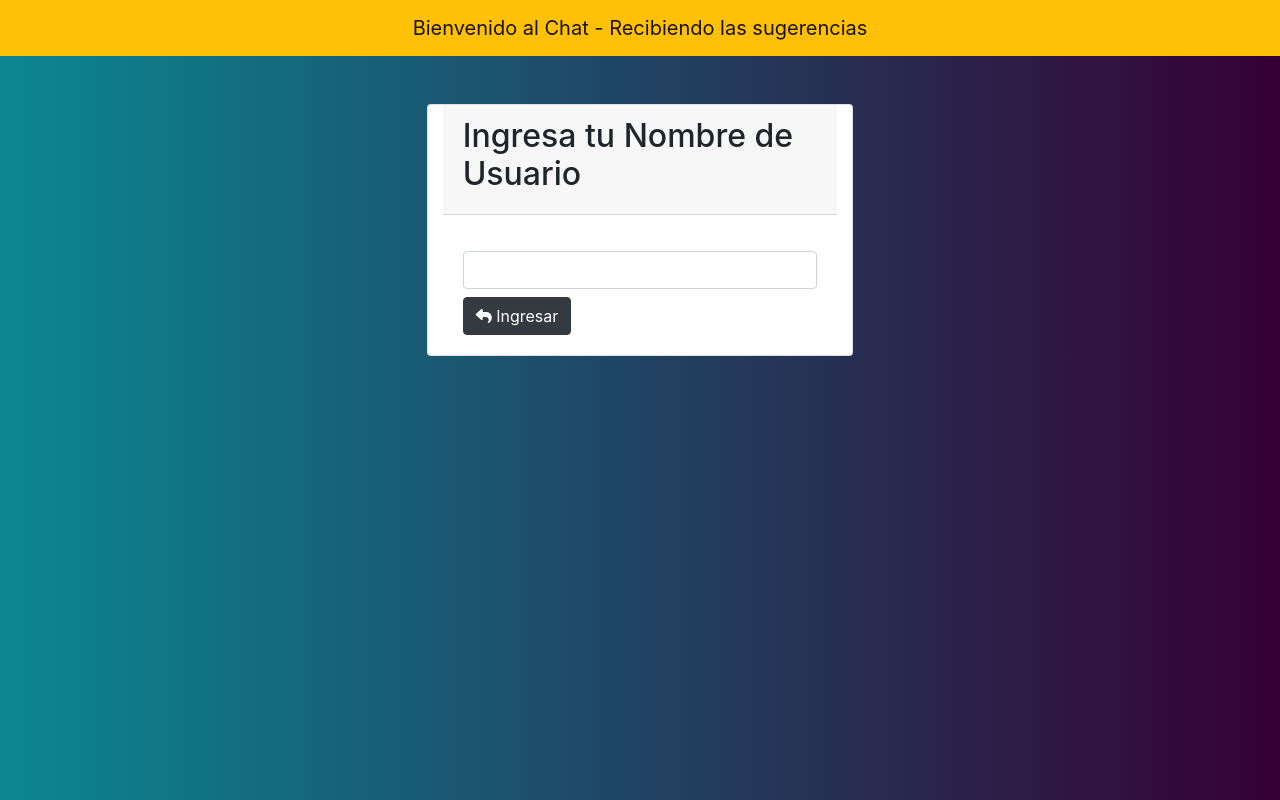
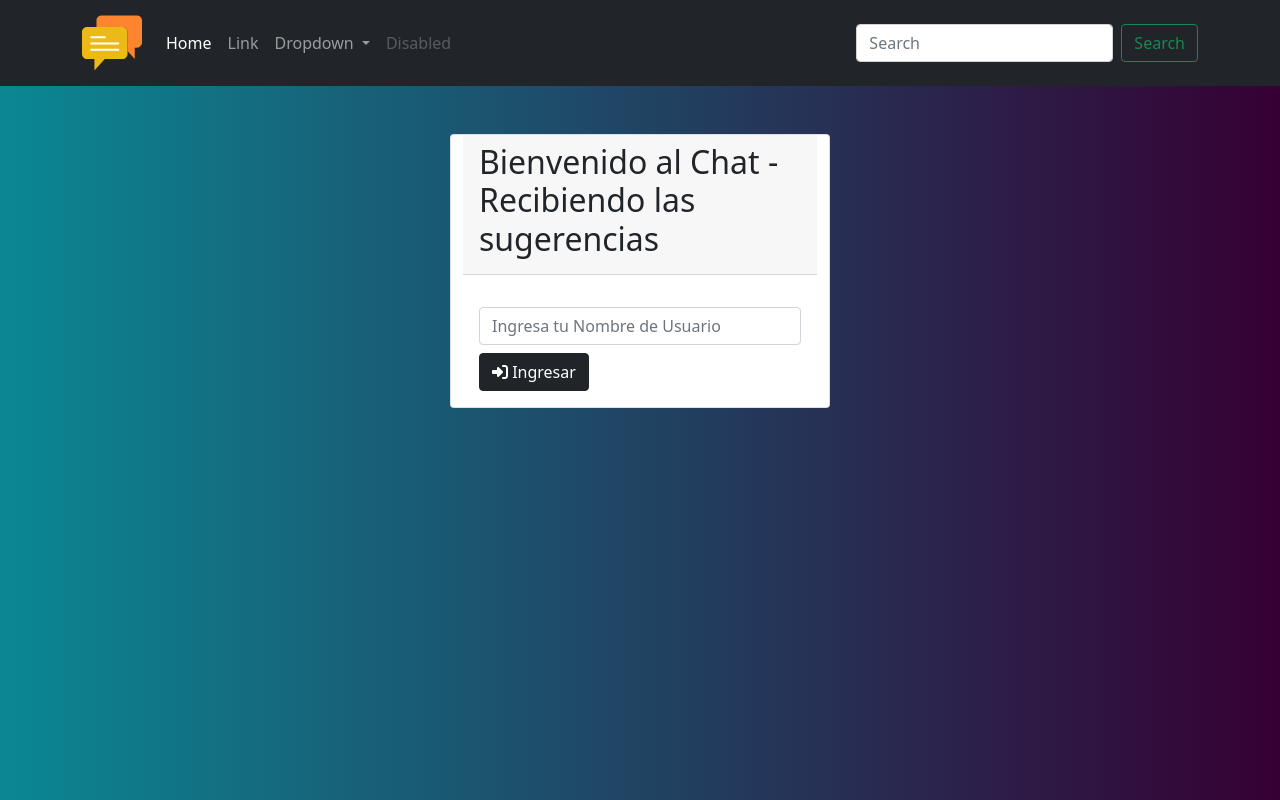
Before and after one commit to Edu7v7/chatReal, a website: page src/public/index.html in a window 1280 px wide. Drawn offline with nearby package versions, Linux system fonts and the light colour scheme; no server answers.

Commit message:
Agregando alguna mejora visual

```diff
--- a/src/public/css/main.css
+++ b/src/public/css/main.css
@@ -17,3 +17,7 @@ body{
     color: gray;
     font-style: italic;
 }
+
+.navbar-brand img {
+    width: 60px;
+}
--- a/src/public/index.html
+++ b/src/public/index.html
@@ -2,38 +2,80 @@
 <html lang="es">
 <head>
     <meta charset="UTF-8">
+    <meta http-equiv="X-UA-Compatible" content="IE=edge">
+    <meta name="viewport" content="width=device-width, initial-scale=1.0">
     <!-- BOOTSTRAP -->
-    <link rel="stylesheet" href="https://cdn.jsdelivr.net/npm/bootstrap@4.6.1/dist/css/bootstrap.min.css" integrity="sha384-zCbKRCUGaJDkqS1kPbPd7TveP5iyJE0EjAuZQTgFLD2ylzuqKfdKlfG/eSrtxUkn" crossorigin="anonymous">
+    <link href="https://cdn.jsdelivr.net/npm/bootstrap@5.0.2/dist/css/bootstrap.min.css" rel="stylesheet" integrity="sha384-EVSTQN3/azprG1Anm3QDgpJLIm9Nao0Yz1ztcQTwFspd3yD65VohhpuuCOmLASjC" crossorigin="anonymous">
+    <link rel="stylesheet" href="css/main.css">
+    <link rel="shortcut icon" href="/img/icon.chat.svg" type="image/x-icon">
+    <title>Chat JavaScript</title>
     <!-- FUENTE DE ICONOS -->
     <script src="https://kit.fontawesome.com/c1e6ca8ee2.js" crossorigin="anonymous"></script>
 
-    <meta http-equiv="X-UA-Compatible" content="IE=edge">
-    <meta name="viewport" content="width=device-width, initial-scale=1.0">
-    <link rel="stylesheet" href="css/main.css">
     <script src="https://code.jquery.com/jquery-3.6.0.min.js" integrity="sha256-/xUj+3OJU5yExlq6GSYGSHk7tPXikynS7ogEvDej/m4=" crossorigin="anonymous"></script>
+    <script src="https://cdn.jsdelivr.net/npm/bootstrap@5.0.2/dist/js/bootstrap.bundle.min.js" integrity="sha384-MrcW6ZMFYlzcLA8Nl+NtUVF0sA7MsXsP1UyJoMp4YLEuNSfAP+JcXn/tWtIaxVXM" crossorigin="anonymous"></script>
     <script src="/socket.io/socket.io.js" charset="utf-8"></script>
     <script src="/js/main.js" charset="utf-8"></script>
-    <title>Chat JavaScript</title>
 </head>
 <body>
 
-    <nav class="navbar navbar-light bg-warning">
-        <a class="navbar-brand mx-auto" href="/">Bienvenido al Chat - Recibiendo las sugerencias</a>
+    <nav class="navbar navbar-expand-lg navbar-dark bg-dark">
+        <div class="container">
+          <a class="navbar-brand" href="/">
+            <img src="/img/icon.chat.svg" alt="">
+          </a>
+          <button class="navbar-toggler" type="button" data-bs-toggle="collapse" data-bs-target="#navbarSupportedContent" aria-controls="navbarSupportedContent" aria-expanded="false" aria-label="Toggle navigation">
+            <span class="navbar-toggler-icon"></span>
+          </button>
+          <div class="collapse navbar-collapse" id="navbarSupportedContent">
+            <ul class="navbar-nav me-auto mb-2 mb-lg-0">
+              <li class="nav-item">
+                <a class="nav-link active" aria-current="page" href="/">Home</a>
+              </li>
+              <li class="nav-item">
+                <a class="nav-link" href="#">Link</a>
+              </li>
+              <li class="nav-item dropdown">
+                <a class="nav-link dropdown-toggle" href="#" id="navbarDropdown" role="button" data-bs-toggle="dropdown" aria-expanded="false">
+                  Dropdown
+                </a>
+                <ul class="dropdown-menu" aria-labelledby="navbarDropdown">
+                  <li><a class="dropdown-item" href="#">Action</a></li>
+                  <li><a class="dropdown-item" href="#">Another action</a></li>
+                  <li><hr class="dropdown-divider"></li>
+                  <li><a class="dropdown-item" href="#">Something else here</a></li>
+                </ul>
+              </li>
+              <li class="nav-item">
+                <a class="nav-link disabled" href="#" tabindex="-1" aria-disabled="true">Disabled</a>
+              </li>
+            </ul>
+            <form class="d-flex">
+              <input class="form-control me-2" type="search" placeholder="Search" aria-label="Search">
+              <button class="btn btn-outline-success" type="submit">Search</button>
+            </form>
+          </div>
+        </div>
     </nav>
 
+    <div class="container">
+        <div class="row">
             <div class="card col-md-4 mt-5 mx-auto" id="nickWrap">
                 <div class="card-header">
-            <h2>Ingresa tu Nombre de Usuario</h2>
+                    <h2>Bienvenido al Chat - Recibiendo las sugerencias</h2>
                 </div>
                 <p id="nickError"></p>
                 <div class="card-body">
                     <form id="nickform">
-                <input type="text" id="nickName" class="form-control">
+                        <input type="text" id="nickName" class="form-control" placeholder="Ingresa tu Nombre de Usuario" required>
                         <button type="submit" class="btn btn-dark mt-2">
-                    <i class="fa-solid fa-reply"></i> Ingresar</button>
+                            <i class="fa fa-sign-in"></i> Ingresar</button>
                     </form>
                 </div>
             </div>
+        </div>
+    </div>
+
 
     <div class="container" id="contentWrap">
         <div class="row">
```
Also changed, not shown: src/public/img/icon.chat.svg (added). Lines whose indentation alone changed are shown as unchanged.
